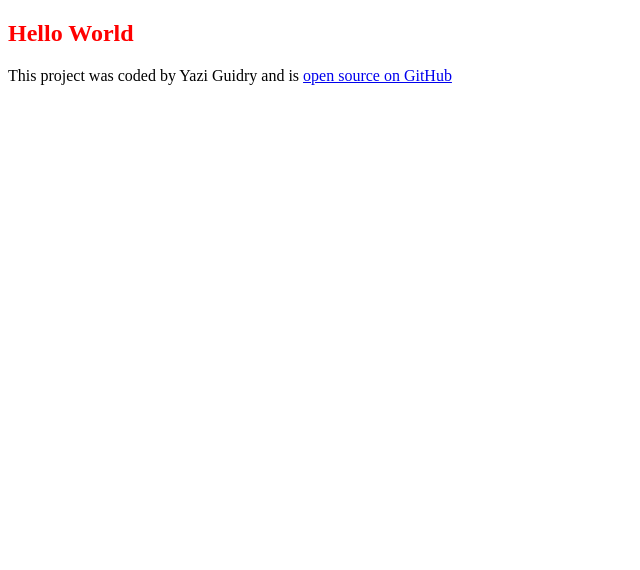
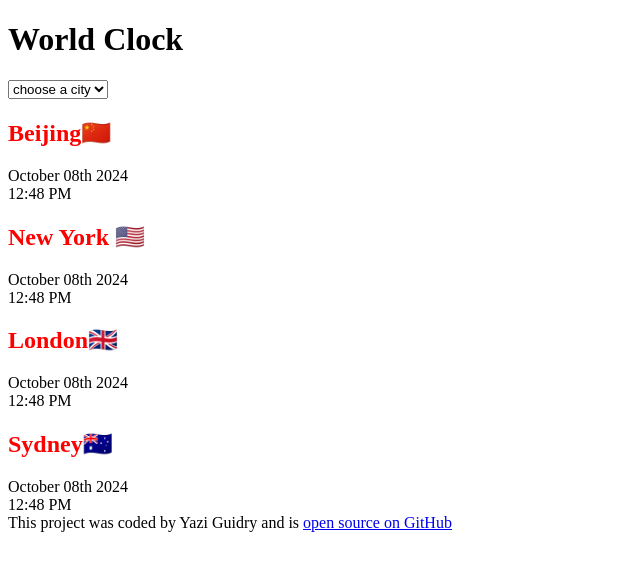
Before and after one commit to ZiaG22/zia-world-clock, a plain HTML site: page index.html in a window 1280 px wide. Shown: the whole page, without its empty margins (0-640 px from the left). Drawn offline with Linux system fonts and the light colour scheme.

Commit message:
update HTML

```diff
--- a/index.html
+++ b/index.html
@@ -7,10 +7,40 @@
     <link rel="stylesheet" href="style/style.css" />
 </head>
 <body>
-    <h2>
-        Hello World
-    </h2>
+    <div id="container"></div>
+    <h1>
+        World Clock
+    </h1>
 
+    <select id="countries">
+    <option value="">choose a city</option>
+    <option value="beijing">Beijing 🇨🇳</option>
+    <option value="newyork">New York 🇺🇸</option>
+    <option value="london">London🇬🇧</option>
+    <option value="sydney">Sydney🇦🇺</option>
+    </select>
+
+    <div class="city">
+        <h2>Beijing🇨🇳</h2>
+        <div class="date">October 08th 2024</div>
+        <div class="time">12:48 PM</div>
+    </div>
+    <div class="city">
+        <h2>New York 🇺🇸</h2>
+        <div class="date">October 08th 2024</div>
+        <div class="time">12:48 PM</div>
+    </div>
+    <div class="city">
+        <h2>London🇬🇧</h2>
+        <div class="date">October 08th 2024</div>
+        <div class="time">12:48 PM</div>
+    </div>
+    <div class="city">
+        <h2>Sydney🇦🇺</h2>
+        <div class="date">October 08th 2024</div>
+        <div class="time">12:48 PM</div>
+    </div>
+</div>
     <footer>
         This project was coded by Yazi Guidry and is
         <a href="https://github.com/ZiaG22/zia-world-clock" target="_blank">open source on GitHub</a>
```
